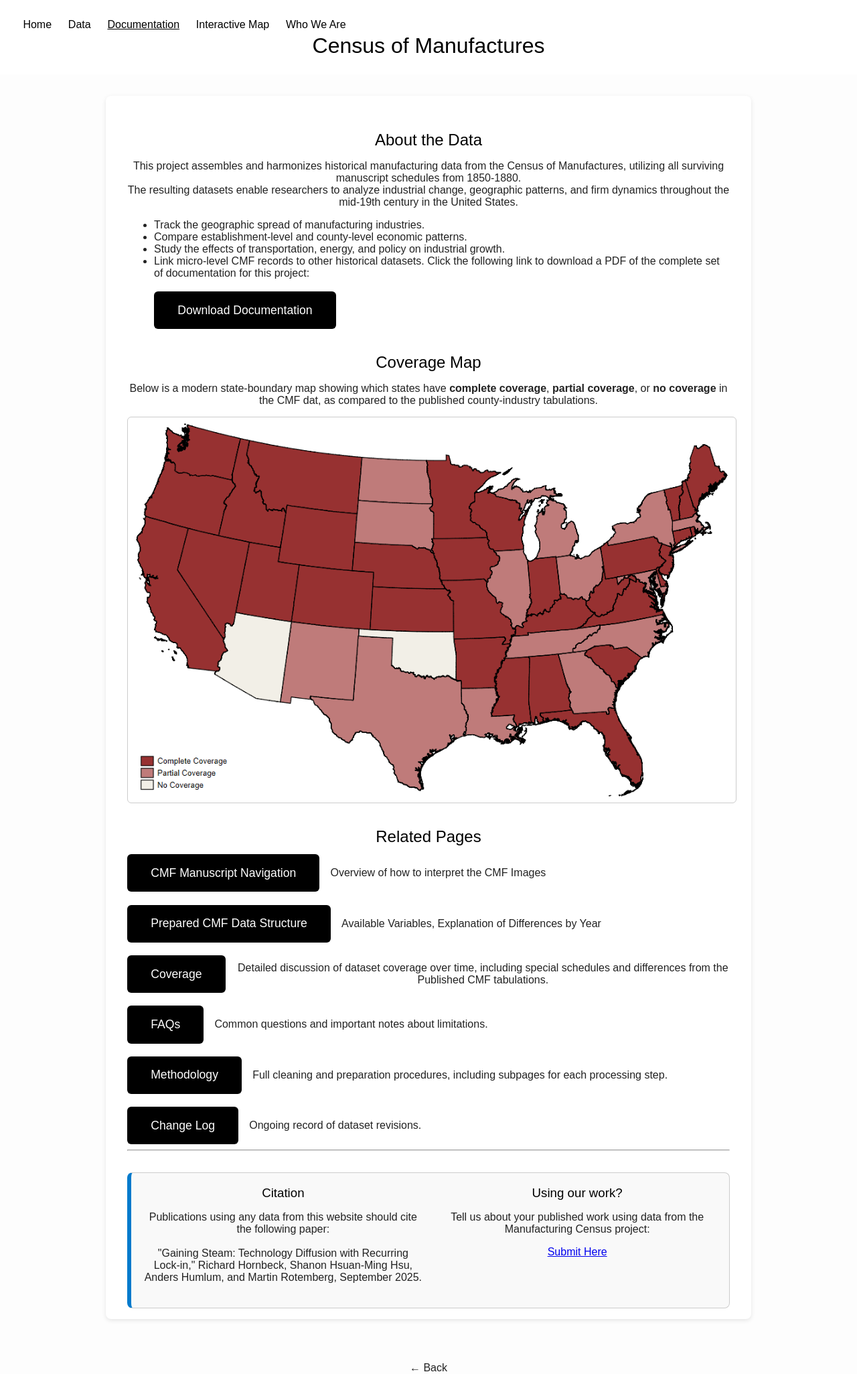
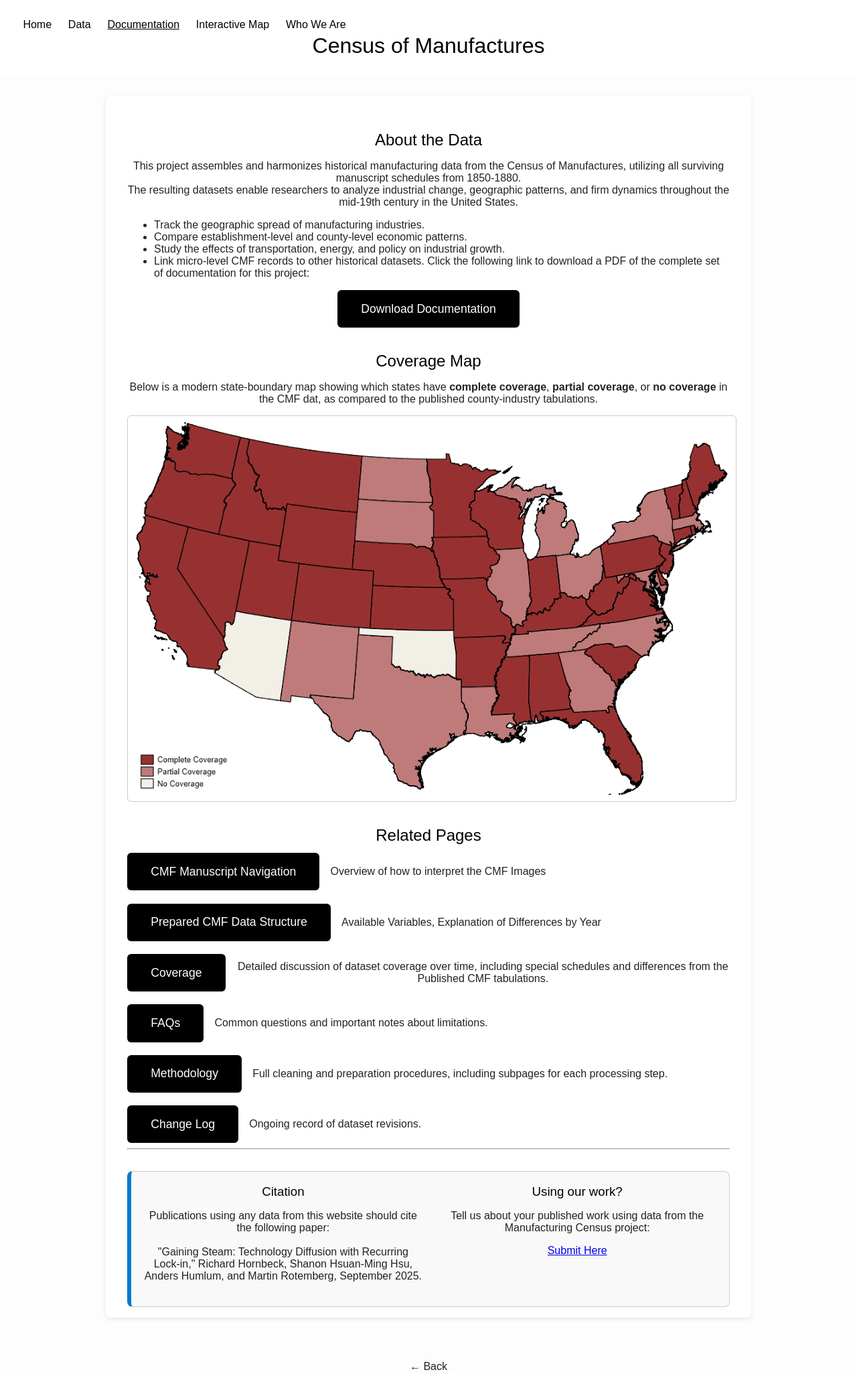
Before and after one commit to allen-otterstrom/CMF_data, a Jekyll site: the page built from about.md, in a window 1280 px wide. Shown: the whole page at 67% size. Built offline with Jekyll 4.4.1, drawn with Linux system fonts in a browser that asks for light colours.

Commit message:
Update about.md

```diff
--- a/about.md
+++ b/about.md
@@ -10,8 +10,12 @@ The resulting datasets enable researchers to analyze industrial change, geograph
 - Study the effects of transportation, energy, and policy on industrial growth.
 - Link micro-level CMF records to other historical datasets.
 Click the following link to download a PDF of the complete set of documentation for this project:
-<br><br>
-<a class="button" href="{{ '/assets/master_documentation.pdf' | relative_url }}" download>Download Documentation</a>
+
+<div style="text-align: center; margin-top: 1em;">
+  <a class="button" href="{{ '/assets/master_documentation.pdf' | relative_url }}" download>
+    Download Documentation
+  </a>
+</div>
 
 ## Coverage Map
 Below is a modern state-boundary map showing which states have **complete coverage**, **partial coverage**, or **no coverage** in the CMF dat, as compared to the published county-industry tabulations.
```
